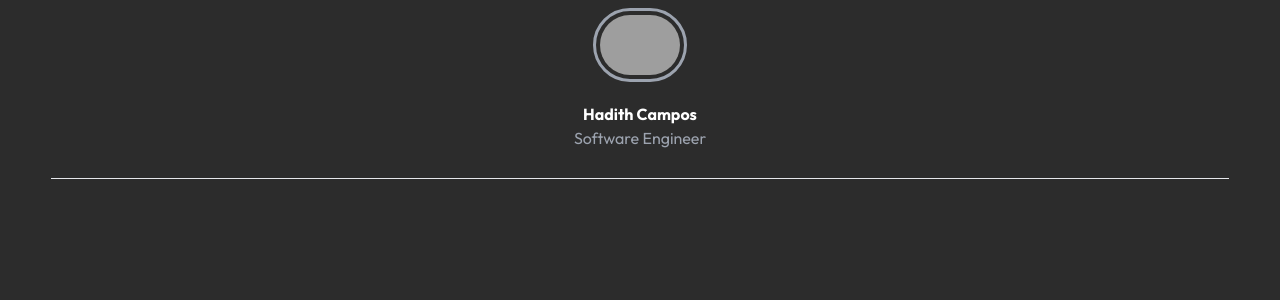
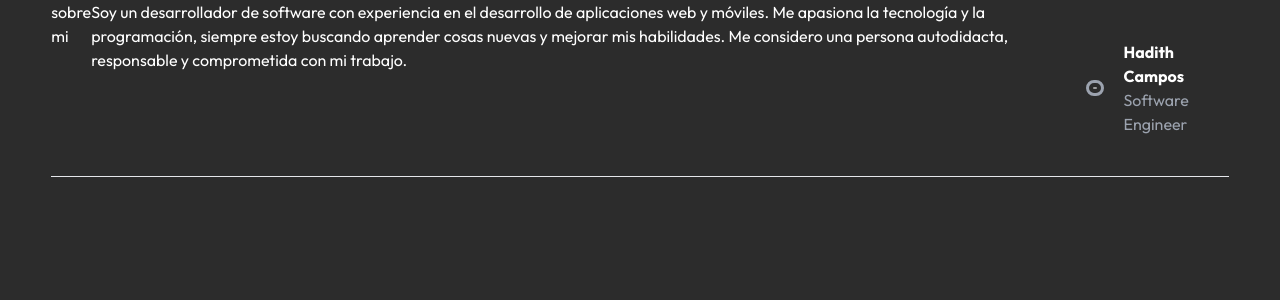
Before and after one commit to Harlock024/Harlock024.github.io, an Angular app: page / in a window 1280 px wide. Shown: the top 300 px of the page. Built offline with nearby package versions, Linux system fonts and the light colour scheme; grey boxes are pictures that could not be loaded.

Commit message:
header v0.1

```diff
--- a/src/app/Components/footer/footer.component.html
+++ /dev/null
@@ -1 +0,0 @@
-<p>footer works!</p>
--- a/src/app/Components/header/header.component.html
+++ b/src/app/Components/header/header.component.html
@@ -1,5 +1,16 @@
-<header class="border-b-[1px]">
-    <div class="flex flex-col items-center m-2">
+<header class="flex flex-row border-b-[1px]">
+    <div class="flex w-auto">
+        <span>sobre mi</span>
+        <p>
+            Soy un desarrollador de software con experiencia en el desarrollo de
+            aplicaciones web y móviles. Me apasiona la tecnología y la
+            programación, siempre estoy buscando aprender cosas nuevas y mejorar
+            mis habilidades. Me considero una persona autodidacta, responsable y
+            comprometida con mi trabajo.
+        </p>
+    </div>
+
+    <div class="flex items-center m-5">
         <div
             class="flex p-1 border-[3px] hover:border-white border-gray-400 rounded-full"
         >
```
Also changed, not shown: src/app/Components/footer/footer.component.ts (deleted, +0 -9 lines), 1 other file (tests, documents, lock files or other folders).
